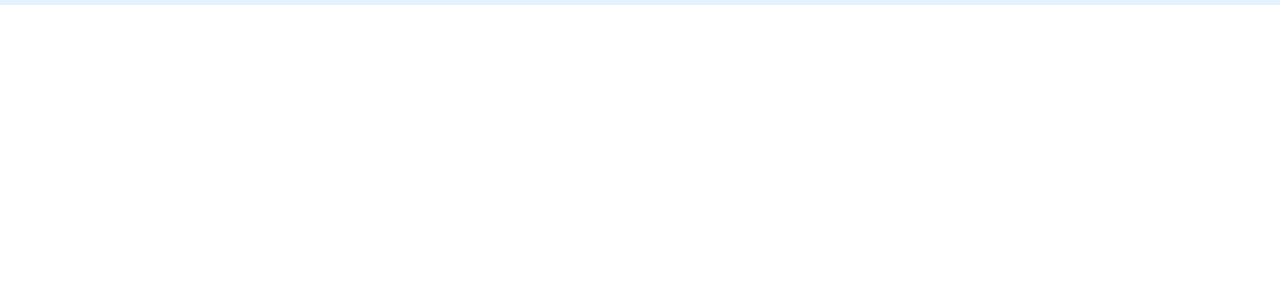
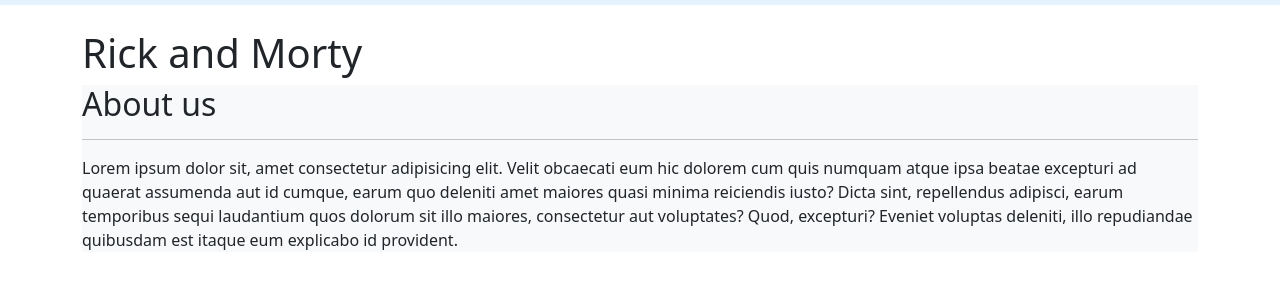
Before and after one commit to Erick435/YearUp-Learn-To-Code, a website: page Workbooks/workbook7/practiceExerices/apiPractice/home.html in a window 1280 px wide. Shown: the part 73-362 px from the top of the page. Drawn offline with nearby package versions, Linux system fonts and the light colour scheme.

Commit message:
created simple home page for apiPractice folder (also cloned a repo)

```diff
--- a/Workbooks/workbook7/practiceExerices/apiPractice/home.html
+++ b/Workbooks/workbook7/practiceExerices/apiPractice/home.html
@@ -43,9 +43,14 @@
 
 
 
-    <main>
+    <main class="container my-4">
 
+        <h1>Rick and Morty</h1>
 
+        <section class="bg-light">
+            <h2>About us</h2> <hr>
+            <p>Lorem ipsum dolor sit, amet consectetur adipisicing elit. Velit obcaecati eum hic dolorem cum quis numquam atque ipsa beatae excepturi ad quaerat assumenda aut id cumque, earum quo deleniti amet maiores quasi minima reiciendis iusto? Dicta sint, repellendus adipisci, earum temporibus sequi laudantium quos dolorum sit illo maiores, consectetur aut voluptates? Quod, excepturi? Eveniet voluptas deleniti, illo repudiandae quibusdam est itaque eum explicabo id provident.</p>
+        </section>
 
     </main>
 
```
